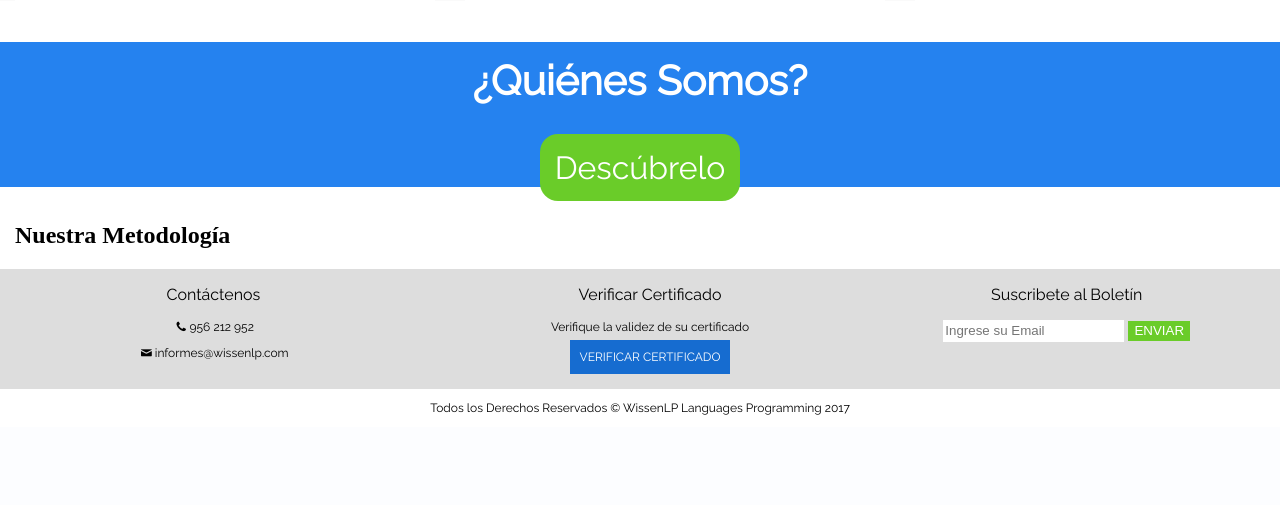
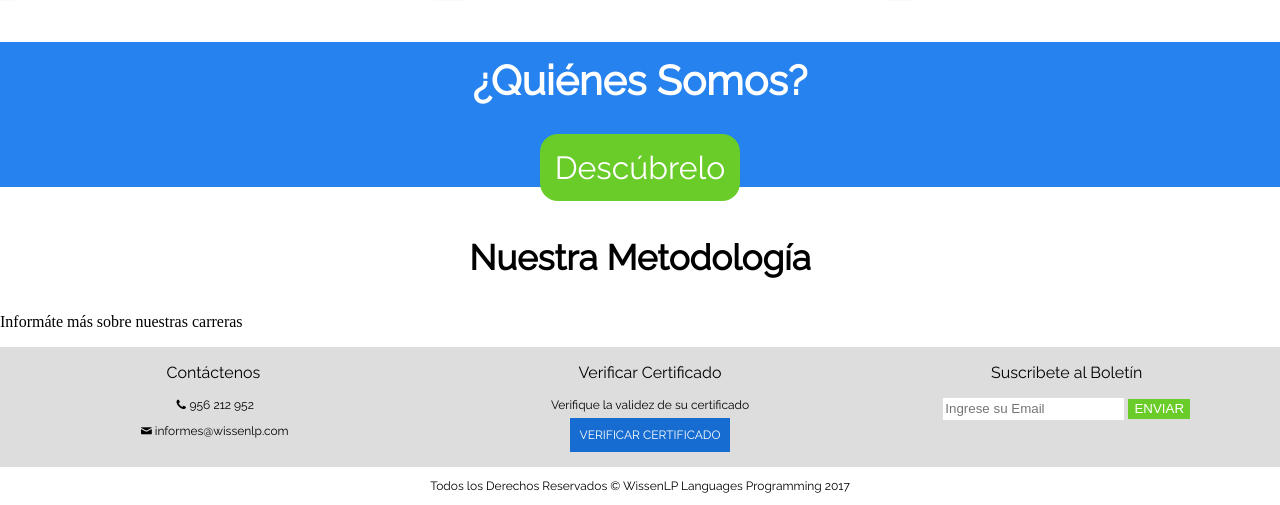
Before and after one commit to Gianmarco965/lightweb, a PHP site: page / in a window 1280 px wide; the page is wider, and only the part inside the window is pictured. Shown: the part 1563-2068 px from the top of that part. Before the commit the page ends 1978 px from the top of that part, so only its background shows below. Run offline with PHP 8.4, Linux system fonts and the light colour scheme.

Commit message:
update13

```diff
--- a/css/style.css
+++ b/css/style.css
@@ -298,6 +298,17 @@ body
     font-size: 32px;
     border-radius: 18px;
 }
+.section__metodology
+{
+
+
+}
+.section__metodology  article h1
+{
+    font-size: 35px;
+    font-family: 'Raleway';
+    text-align: center;
+}
 
 /*END SECTIONS*/
 
--- a/index.html
+++ b/index.html
@@ -160,8 +160,11 @@
         </article>
     </section>
 
-    <section class="section__">
+    <section class="section__metodology">
+       <article>
         <h1 class="section__title">Nuestra Metodología</h1>
+        <p>Informáte más sobre nuestras carreras</p>
+       </article>
 
     </section>
     <footer class="footer">
```
